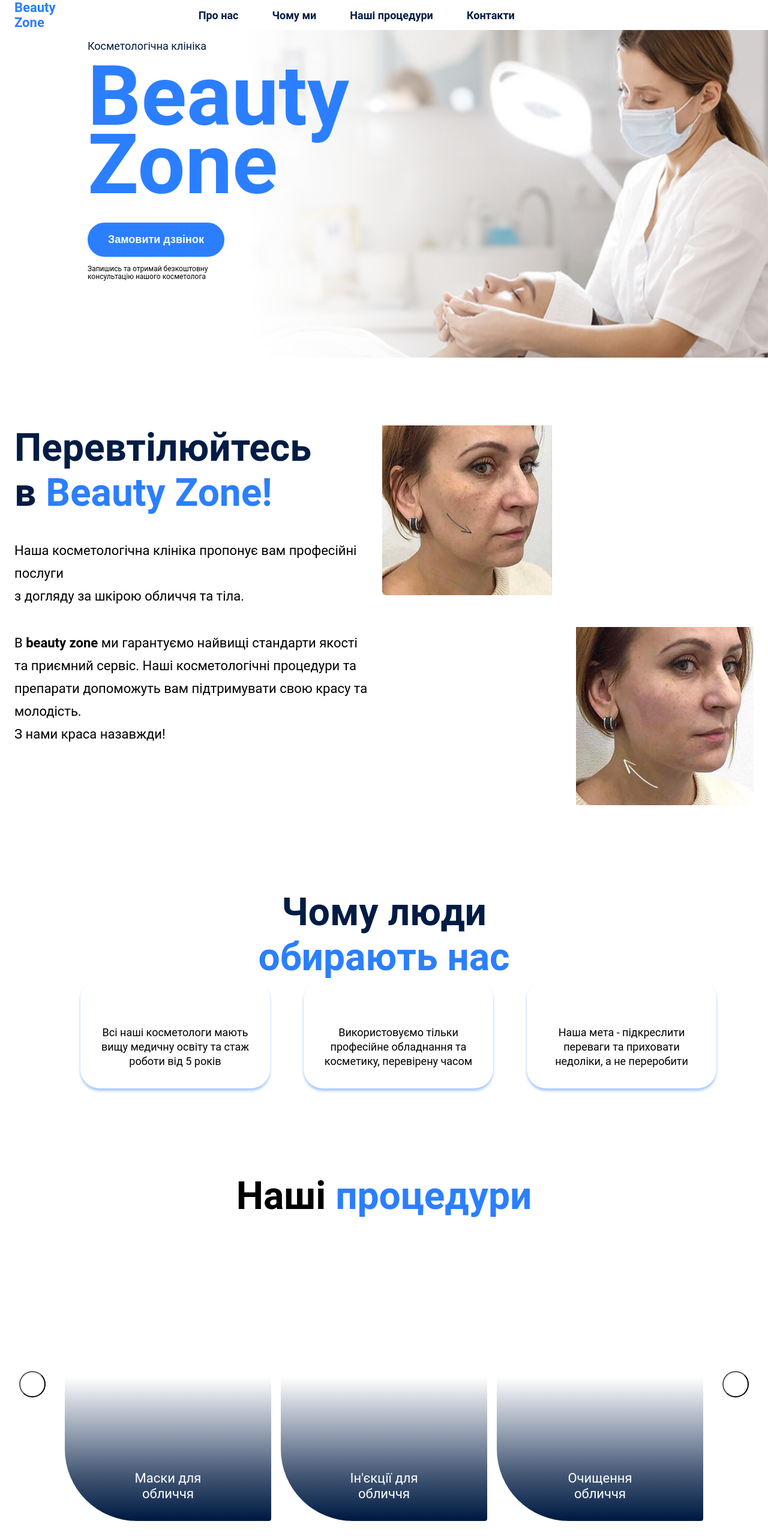
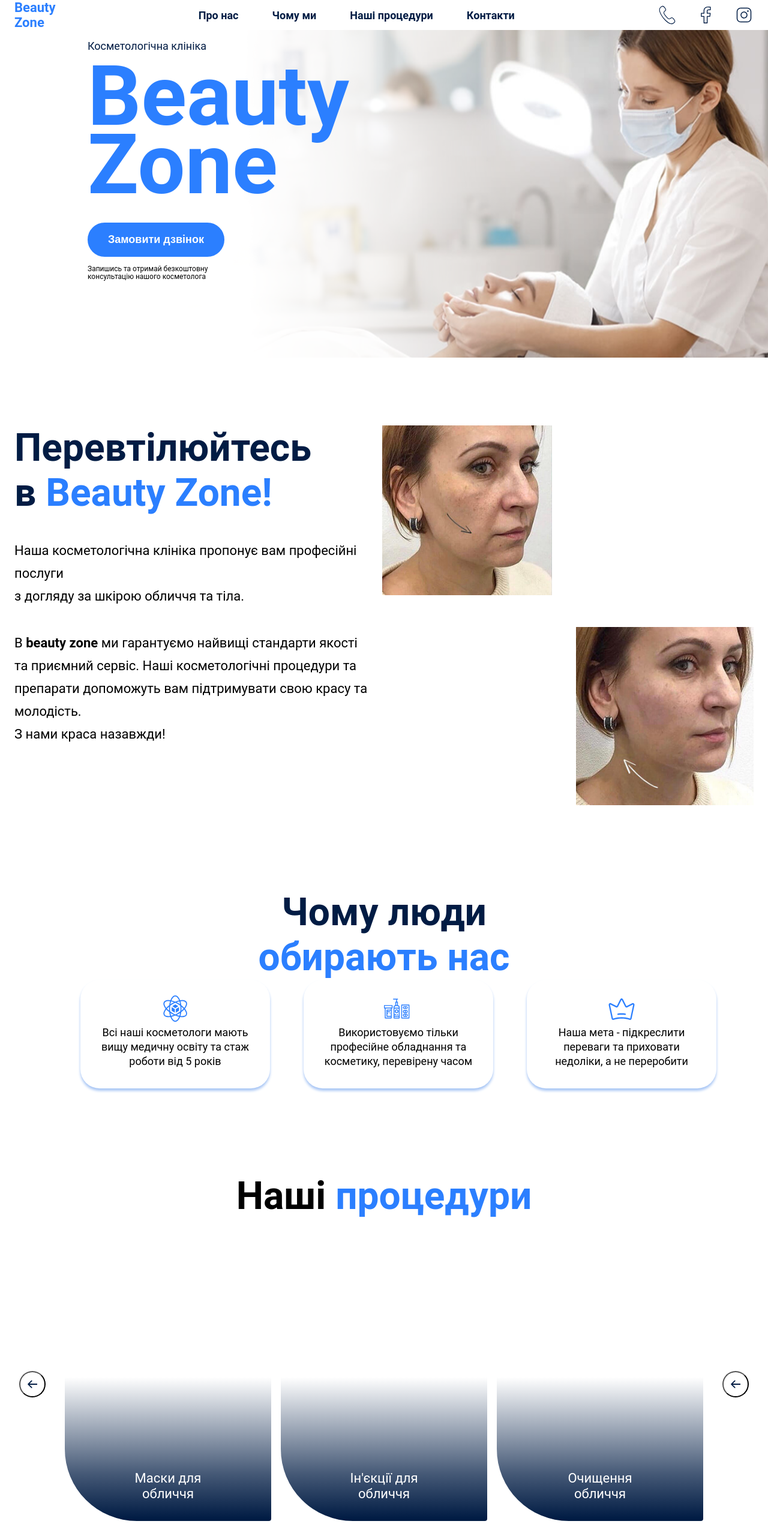
Before and after one commit to Charis498/home-work-2, a plain HTML site: page index.html in a window 1280 px wide. Shown: the top 2560 px of the page at 60% size. Drawn offline with Linux system fonts and the light colour scheme; the site is published under a folder, as on GitHub Pages, so addresses that start at the root find nothing.

Commit message:
Update index.html
прибрав / в icon.moon

```diff
--- a/index.html
+++ b/index.html
@@ -23,21 +23,21 @@
             <li>
               <a href="#">
                 <svg class="links-icon" width="32" height="32">
-                  <use href="/img/icons.svg#icon-telephone"></use>
+                  <use href="img/icons.svg#icon-telephone"></use>
                 </svg>
               </a>
             </li>
             <li>
               <a href="#">
                 <svg class="links-icon" width="32" height="32">
-                  <use href="/img/icons.svg#icon-facebook"></use>
+                  <use href="img/icons.svg#icon-facebook"></use>
                 </svg>
               </a>
             </li>
             <li>
               <a href="#">
                 <svg class="links-icon" width="32" height="32">
-                  <use href="/img/icons.svg#icon-instagram"></use>
+                  <use href="img/icons.svg#icon-instagram"></use>
                 </svg>
               </a>
             </li>
@@ -83,7 +83,7 @@
         <div class="format-section">
           <div class="swiper-slide">
             <svg width="48" height="48">
-              <use href="/img/icons.svg#icon-atom"></use>
+              <use href="img/icons.svg#icon-atom"></use>
             </svg>
             <p>
               Всі наші косметологи мають вищу медичну освіту та стаж роботи від
@@ -92,7 +92,7 @@
           </div>
           <div class="swiper-slide">
             <svg width="48" height="48">
-              <use href="/img/icons.svg#icon-castle"></use>
+              <use href="img/icons.svg#icon-castle"></use>
             </svg>
             <p>
               Використовуємо тільки професійне обладнання та косметику,
@@ -101,7 +101,7 @@
           </div>
           <div class="swiper-slide">
             <svg width="48" height="48">
-              <use href="/img/icons.svg#icon-crown"></use>
+              <use href="img/icons.svg#icon-crown"></use>
             </svg>
             <p>
               Наша мета - підкреслити переваги та приховати недоліки, а не
@@ -116,7 +116,7 @@
         <div class="format-container">
           <button class="arrow-button" type="button">
             <svg class="arrow-icon" width="16" height="16">
-              <use href="/img/icons.svg#icon-Arrow2"></use>
+              <use href="img/icons.svg#icon-Arrow2"></use>
             </svg>
           </button>
           <ul>
@@ -144,7 +144,7 @@
           </ul>
           <button class="arrow-button" type="button">
             <svg class="arrow-icon" width="16" height="16">
-              <use href="/img/icons.svg#icon-Arrow2"></use>
+              <use href="img/icons.svg#icon-Arrow2"></use>
             </svg>
           </button>
         </div>
@@ -196,21 +196,21 @@
                 <li>
                   <a href="#">
                     <svg class="footer-icon" width="42" height="42">
-                      <use href="/img/icons.svg#icon-telephone"></use>
+                      <use href="img/icons.svg#icon-telephone"></use>
                     </svg>
                   </a>
                 </li>
                 <li>
                   <a href="#">
                     <svg class="footer-icon" width="42" height="42">
-                      <use href="/img/icons.svg#icon-facebook"></use>
+                      <use href="img/icons.svg#icon-facebook"></use>
                     </svg>
                   </a>
                 </li>
                 <li>
                   <a href="#">
                     <svg class="footer-icon" width="42" height="42">
-                      <use href="/img/icons.svg#icon-instagram"></use>
+                      <use href="img/icons.svg#icon-instagram"></use>
                     </svg>
                   </a>
                 </li>
```
